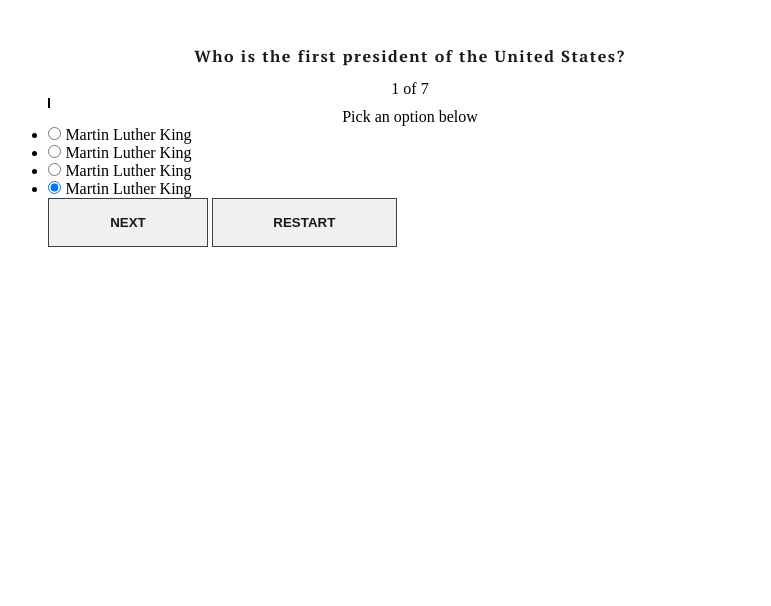
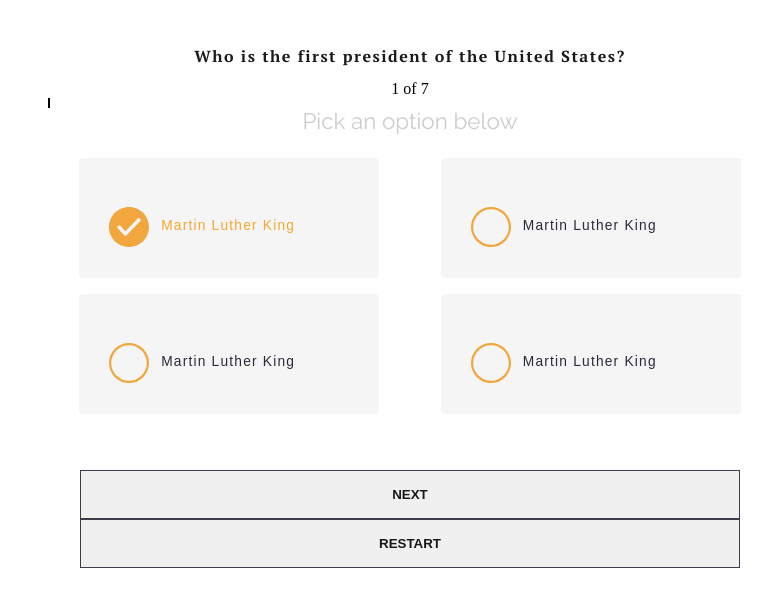
Before and after one commit to Marina8989/quiz-app, a plain HTML site: page index.html in a window 1280 px wide. Shown: the whole page, without its empty margins (230-1001 px from the left). Drawn offline with Linux system fonts and the light colour scheme.

Commit message:
adding css t o the app

```diff
--- a/index.html
+++ b/index.html
@@ -32,22 +32,22 @@
                             </label>
                         </li>
                         <li class="jabquiz__choice">
-                            <input id="choice0" type="radio" name="choice" class="jabquiz__input" checked>
-                            <label for="choice0" class="jabquiz__label">
+                            <input id="choice1" type="radio" name="choice" class="jabquiz__input">
+                            <label for="choice1" class="jabquiz__label">
                                 <i></i>
                                 Martin Luther King
                             </label>
                         </li>
                         <li class="jabquiz__choice">
-                            <input id="choice0" type="radio" name="choice" class="jabquiz__input" checked>
-                            <label for="choice0" class="jabquiz__label">
+                            <input id="choice2" type="radio" name="choice" class="jabquiz__input">
+                            <label for="choice2" class="jabquiz__label">
                                 <i></i>
                                 Martin Luther King
                             </label>
                         </li>
                         <li class="jabquiz__choice">
-                            <input id="choice0" type="radio" name="choice" class="jabquiz__input" checked>
-                            <label for="choice0" class="jabquiz__label">
+                            <input id="choice3" type="radio" name="choice" class="jabquiz__input">
+                            <label for="choice3" class="jabquiz__label">
                                 <i></i>
                                 Martin Luther King
                             </label>
--- a/main.css
+++ b/main.css
@@ -66,6 +66,12 @@
     padding: 1rem;
 }
 
+.jabquiz__tagline {
+    font-family: var(--font-body-stack);
+    color: var(--light-grey);
+    font-size: 1.4rem;
+}
+
 .progeress {
     border-radius: 4px;
     margin: 2rem auto;
@@ -79,3 +85,61 @@
     background: var(--main-theme-color);
     border-right: 2px solid black;
 }
+
+.jabquiz__choices-box {}
+
+.jabquiz__choices {
+    list-style-type: none;
+    margin: 1rem auto;
+    display: flex;
+    flex-wrap: wrap;
+}
+
+.jabquiz__choice {
+    min-width: 300px;
+    border-radius: 4px;
+    display: block;
+    background: var(--light-white);
+    margin: 0.5rem auto;
+    font-family: sans-serif;
+    color: var(--light-black);
+    letter-spacing: 1.2px;
+    font-size: 0.86rem;
+}
+
+.jabquiz__label {
+    padding: 2rem 2rem;
+    display: flex;
+    align-items: center;
+}
+
+.jabquiz__choices input {
+    opacity: 0;
+}
+
+.jabquiz__choices input:checked+label {
+    color: var(--main-theme-color);
+}
+
+.jabquiz__choices input:checked+label i {
+    background-image: url('circle-filled.svg');
+}
+
+.jabquiz__choices label i {
+    background: url('circle-outline.svg');
+    background-size: 40px;
+    height: 40px;
+    width: 40px;
+    display: inline-block;
+    position: relative;
+    top: 1px;
+    left: -2px;
+    margin-right: 10px;
+}
+
+.jabquiz__footer {
+    padding: 2rem;
+    display: flex;
+    flex-direction: column;
+    margin-bottom: .5rem;
+}
```
Also changed, not shown: circle-filled.svg (added), circle-outline.svg (added).
